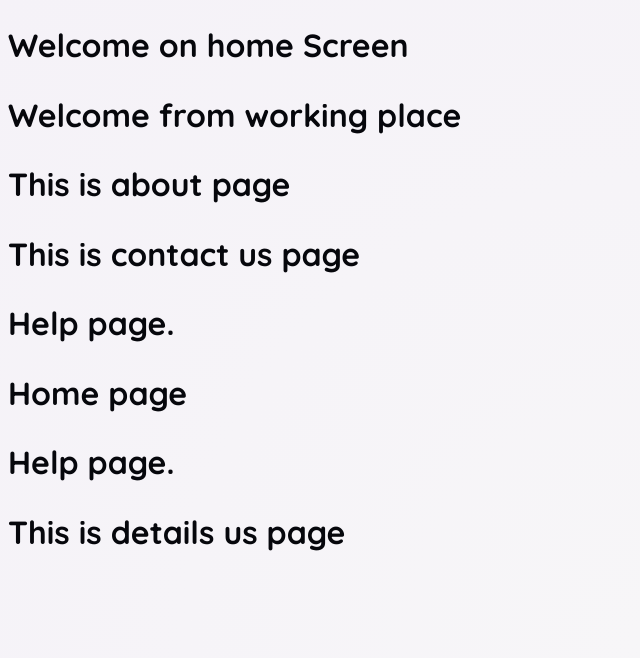
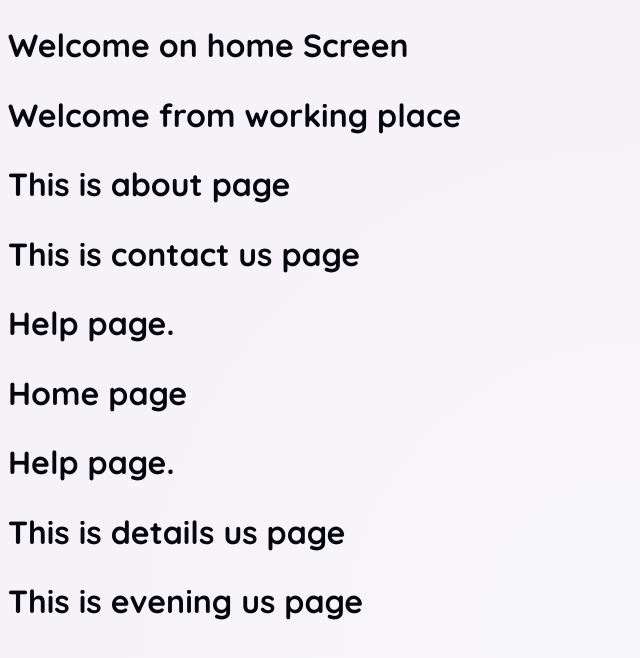
Before and after one commit to maarjojo99-maker/task, a React (Vite) app: page / in a window 1280 px wide. Shown: the top 658 px of the page, without its empty margins (0-640 px from the left). Built offline with nearby package versions, Linux system fonts and the light colour scheme.

Commit message:
this is PR

```diff
--- a/src/App.jsx
+++ b/src/App.jsx
@@ -2,6 +2,7 @@ import About from "./components/About";
 import ContactUs from "./components/ContectUS";
 import Details from "./components/Details";
 import Good from "./components/good";
+import GooodEvening from "./components/goodEvening";
 import Help from "./components/Help";
 import Home from "./components/Home";
 import HomePage from "./components/WelcomeScreen";
@@ -19,7 +20,7 @@ function App() {
     <Home/>
     <Good/>
     <Details/>
-
+    <GooodEvening/>
     </>
   );
 }
--- /dev/null
+++ b/src/components/goodEvening.jsx
@@ -0,0 +1,3 @@
+export default function GooodEvening() {
+  return <h1>This is evening us page</h1>;
+}
```
